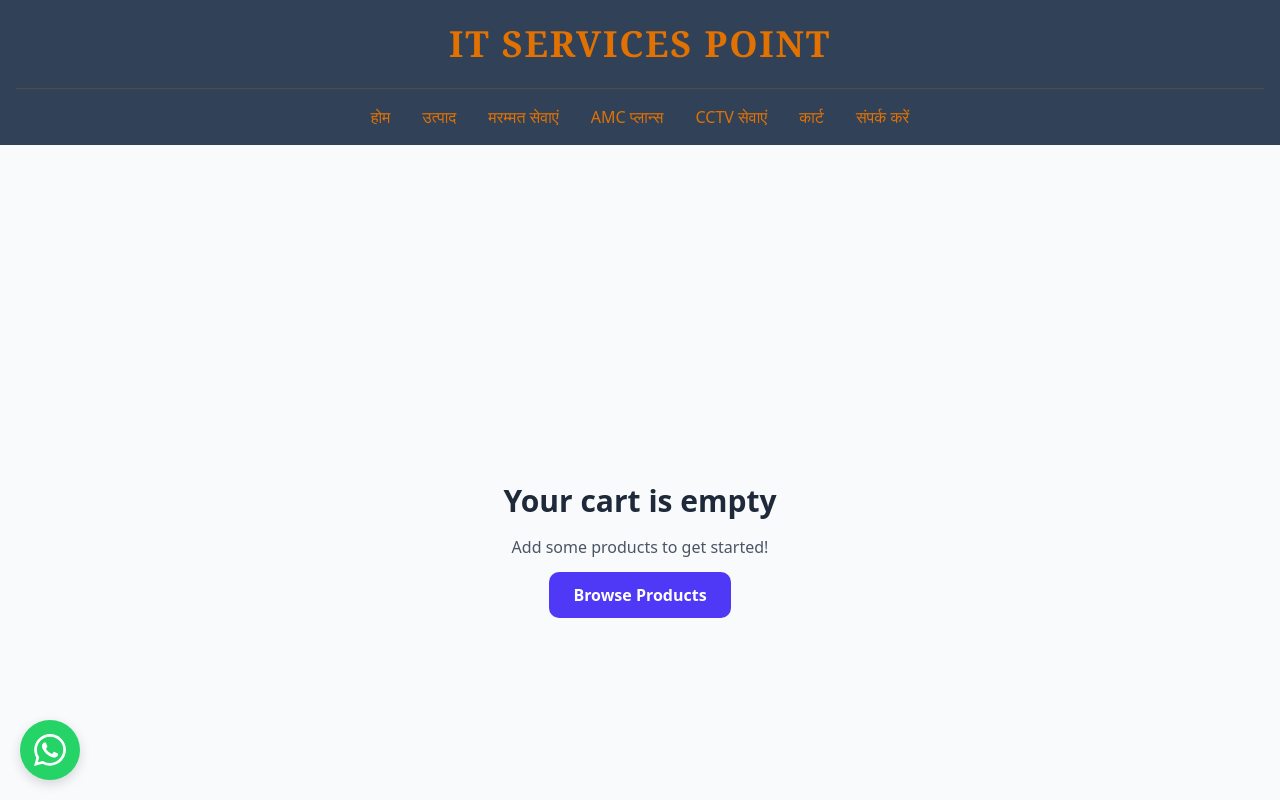
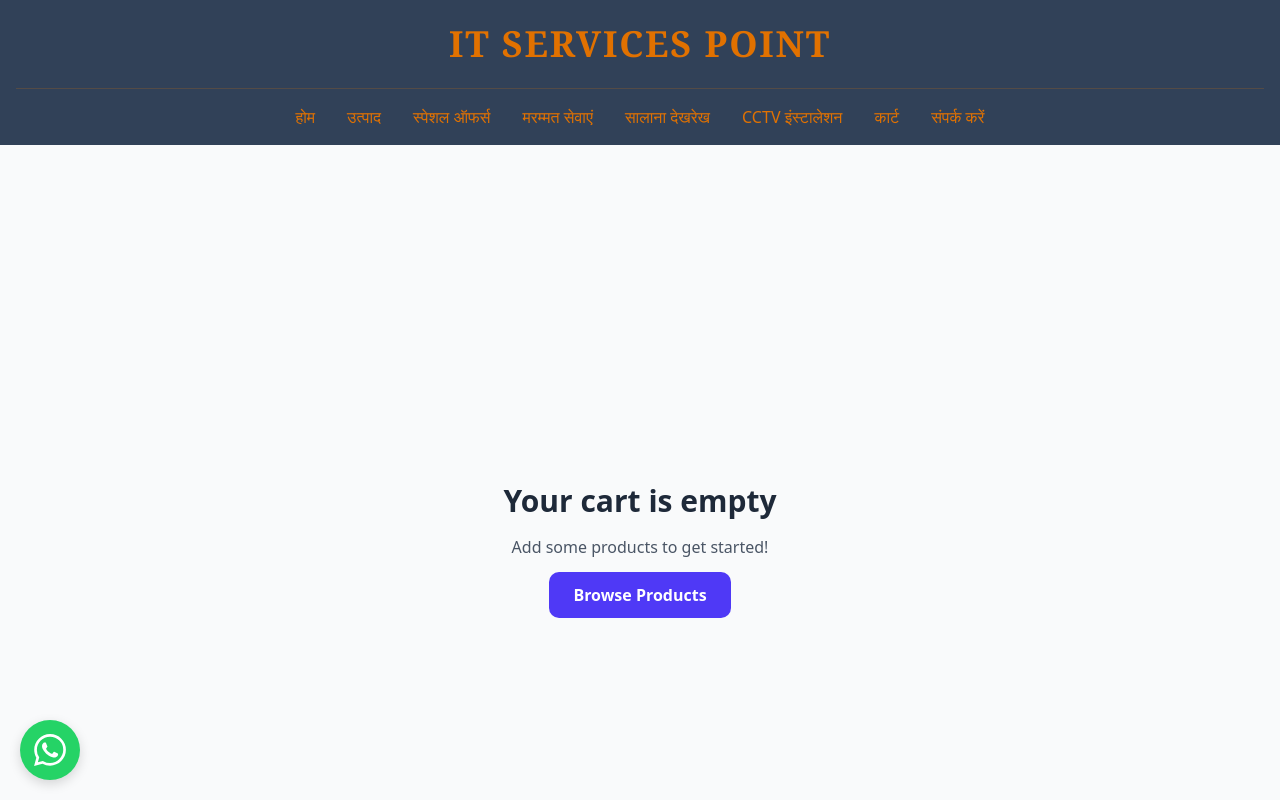
Before and after one commit to kp1153/itpoint, a Next.js app: page /cart in a window 1280 px wide. Shown: the top 800 px of the page. Built offline with nearby package versions, Linux system fonts and the light colour scheme.

Commit message:
force deploy

```diff
--- a/components/Navbar.js
+++ b/components/Navbar.js
@@ -16,9 +16,10 @@ export default function Navbar() {
   const navLinks = [
     { title: "होम", href: "/" },
     { title: "उत्पाद", href: "/products" },
+    { title: "स्पेशल ऑफर्स", href: "/offers" },
     { title: "मरम्मत सेवाएं", href: "/repair-services" },
-    { title: "AMC प्लान्स", href: "/amc-plans" },
-    { title: "CCTV सेवाएं", href: "/cctv-services" },
+    { title: "सालाना देखरेख", href: "/amc-plans" },
+    { title: "CCTV इंस्टालेशन", href: "/cctv-इंस्टालेशन" },
     { title: "कार्ट", href: "/cart" },
     { title: "संपर्क करें", href: "/contact" },
   ];
```
